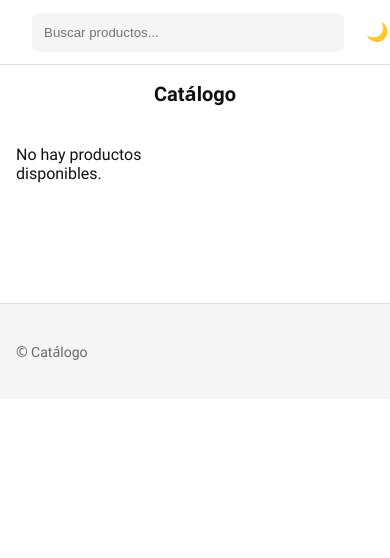
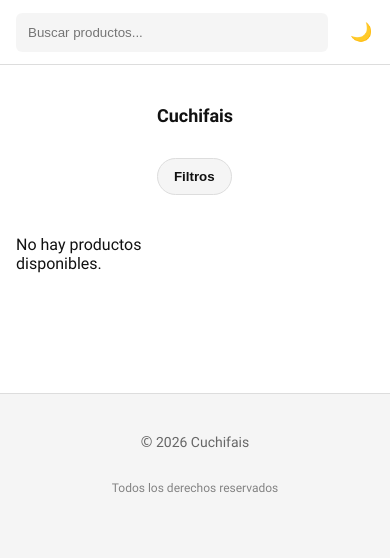
Before and after one commit to VScevdev/catalogico.shop, a Django app: page / in a window 390 px wide. Shown: the top 558 px of the page. Run offline with Django 5.2, Linux system fonts and the light colour scheme; data that the repository does not hold is empty.

Commit message:
Tablet + Mobile + Mobile S finished and responsive. SITE_NAME added to settings.

```diff
--- /dev/null
+++ b/apps/catalog/context_processors.py
@@ -0,0 +1,8 @@
+from django.conf import settings
+from datetime import datetime
+
+def site_settings(request):
+    return {
+        "SITE_NAME": getattr(settings, "SITE_NAME", "Catálogo"),
+        "year": datetime.now().year,
+    }
--- a/config/settings/base.py
+++ b/config/settings/base.py
@@ -12,6 +12,9 @@ https://docs.djangoproject.com/en/6.0/ref/settings/
 
 from pathlib import Path
 import os
+
+#-- Nombre de la tienda --#
+SITE_NAME = "Cuchifais"
 
 # Build paths inside the project like this: BASE_DIR / 'subdir'.
 BASE_DIR = Path(__file__).resolve().parent.parent.parent
@@ -68,9 +71,12 @@ TEMPLATES = [
         'APP_DIRS': True,
         'OPTIONS': {
             'context_processors': [
+                'django.template.context_processors.debug',
                 'django.template.context_processors.request',
                 'django.contrib.auth.context_processors.auth',
                 'django.contrib.messages.context_processors.messages',
+
+                'apps.catalog.context_processors.site_settings'
             ],
         },
     },
--- a/static/css/layout/footer.css
+++ b/static/css/layout/footer.css
@@ -12,26 +12,34 @@
   display: flex;
   justify-content: space-between;
   align-items: center;
-  flex-wrap: wrap;
   gap: var(--space-md);
 }
 
-.site-footer p {
+.footer-left {
+  display: flex;
+  flex-direction: column;
+  gap: 4px;
+}
+
+.footer-copy {
   font-size: var(--font-size-sm);
   color: var(--color-muted);
 }
 
+.footer-legal {
+  font-size: var(--font-size-xs);
+  color: var(--color-muted);
+  opacity: 0.8;
+}
+
 /* Mobile */
 @media (max-width: 768px){
+  .footer-container {
+    flex-direction: column;
+    text-align: center;
+  }
 
+  .footer-right {
+    margin-top: var(--space-sm);
+  }
 }
-
-/* Tablet */
-@media (max-width: 1024px){
-
-}
-
-/* Desktop large */
-@media (min-width: 1400px){
-
-}
--- a/static/css/layout/header.css
+++ b/static/css/layout/header.css
@@ -106,15 +106,10 @@
 
 /* Mobile */
 @media (max-width: 768px){
-  .header-brand .brand-link{
-    position: absolute;
-    margin-left: auto;
-    margin-right: auto;
-    left: 0;
-    right: 0;
-    top: 5rem;
-    text-align: center;
-    font-size: var(--font-size-xl);
+
+  .header-brand,
+  .brand-link {
+    display: none;
   }
 
   .search-bar input {
@@ -124,4 +119,17 @@
   .search-bar button {
     display: none;
   }
+
+  .header-container {
+    display: flex;
+    flex-direction: row;
+    justify-content: space-evenly;
+  }
 }
+
+/* Mobile S */
+@media (max-width: 366px){
+  .search-bar input {
+    width: 10rem;
+  }
+}
--- a/static/css/pages/catalog.css
+++ b/static/css/pages/catalog.css
@@ -128,7 +128,22 @@ select {
   margin: var(--space-lg);
 }
 
+.filters-toggle {
+  display: none;
+}
 
+.catalog-sidebar-header {
+  display: none;
+}
+
+.mobile-brand,
+.mobile-brand-link {
+  display: none;
+}
+
+.catalog-overlay {
+  display: none;
+}
 
 /* Tablet */
 @media (max-width: 1024px){
@@ -139,12 +154,116 @@ select {
 
 /* Mobile */
 @media (max-width: 768px){
-    .catalog-layout {
+  .catalog-layout {
     display: block;
-    margin-top: var(--space-xlplus);
   }
 
-  .catalog-sidebar {
+  .catalog-overlay {
+    position: fixed;
+    inset: 0;
+    background: var(--color-bg);
+    opacity: 0.75;
+    z-index: 49;
     display: none;
   }
+  .catalog-overlay.is-active {
+    display: block;
+  }
+
+    .catalog-sidebar {
+    display: block; /* 👈 clave */
+    position: fixed;
+    top: var(--header-height);
+    left: 0;
+    justify-self: center;
+
+    width: 70%;
+    height: calc(100vh - var(--header-height));
+
+    background: var(--color-bg);
+    padding: var(--space-md);
+
+    overflow-y: auto;
+    z-index: 50;
+
+    transform: translateY(100%);
+    transition: transform var(--transition-normal);
+  }
+
+  .mobile-brand-header,
+  .mobile-brand-link {
+    display: block;
+    justify-self: center;
+    margin-top: var(--space-xlplus);
+    text-decoration: none;
+    color: var(--color-text);
+    font-size: var(--font-size-lg);
+    font-weight: bold;
+  }
+
+  .catalog-sidebar-header {
+    display: flex;
+    justify-content: space-between;
+    align-items: center;
+
+    padding-bottom: var(--space-sm);
+    margin-bottom: var(--space-md);
+
+    border-bottom: 1px solid var(--color-border);
+    font-size: var(--font-size-lg);
+    font-weight: bold;
+  }
+
+  .filters-close {
+    background: none;
+    border: none;
+    font-size: 24px;
+    line-height: 1;
+    cursor: pointer;
+    color: var(--color-text);
+  }
+
+  .filters-toggle {
+    display: inline-flex;
+    position: relative;
+    align-items: center;
+    justify-content: center;
+
+    margin-top: var(--space-xl);
+    padding: 10px 16px;
+
+    border-radius: 999px;
+    border: 1px solid var(--color-border);
+
+    background: var(--color-surface);
+    color: var(--color-text);
+    font-weight: bold;
+    cursor: pointer;
+  }
+
+  .filters-badge {
+  position: absolute;
+  top: -6px;
+  right: -10px;
+
+  background: var(--color-primary);
+  color: white;
+
+  font-size: 12px;
+  font-weight: bold;
+  line-height: 1;
+
+  padding: 4px 6px;
+  border-radius: 999px;
 }
+
+
+
+  .catalog-sidebar.is-open {
+    transform: translateY(0);
+  }
+
+  .category-filters {
+    display: flex;
+  }
+}
--- /dev/null
+++ b/static/js/catalog_filters.js
@@ -0,0 +1,27 @@
+document.addEventListener("DOMContentLoaded", () => {
+  const toggle = document.querySelector(".filters-toggle");
+  const closeBtn = document.querySelector(".filters-close");
+  const sidebar = document.querySelector(".catalog-sidebar");
+  const overlay = document.querySelector(".catalog-overlay");
+
+  if (!toggle || !sidebar || !overlay) return;
+
+  function openSidebar() {
+    sidebar.classList.add("is-open");
+    overlay.classList.add("is-active");
+    toggle.setAttribute("aria-expanded", "true");
+  }
+
+  function closeSidebar() {
+    sidebar.classList.remove("is-open");
+    overlay.classList.remove("is-active");
+    toggle.setAttribute("aria-expanded", "false");
+  }
+
+  toggle.addEventListener("click", openSidebar);
+  overlay.addEventListener("click", closeSidebar);
+
+  if (closeBtn) {
+    closeBtn.addEventListener("click", closeSidebar);
+  }
+});
--- a/templates/base/base.html
+++ b/templates/base/base.html
@@ -22,5 +22,6 @@
 
     <script src="{% static 'js/theme.js' %}"></script>
     <script src="{% static 'js/detail_slider.js' %}"></script>
+    <script src="{% static 'js/catalog_filters.js' %}"></script>
 </body>
 </html>
--- a/templates/base/footer.html
+++ b/templates/base/footer.html
@@ -2,7 +2,12 @@
   <div class="footer-container">
 
     <div class="footer-left">
-      <p>© {{ year }} {{ SITE_NAME|default:"Catálogo" }}</p>
+      <p class="footer-copy">
+        © {{ year }} {{ SITE_NAME|default:"Catálogo" }}
+      </p>
+      <p class="footer-legal">
+        Todos los derechos reservados
+      </p>
     </div>
 
     <div class="footer-right">
--- a/templates/catalog/catalog.html
+++ b/templates/catalog/catalog.html
@@ -5,10 +5,31 @@
 {% block content %}
 <section class="catalog-wrapper">
 
+    <div class="mobile-brand-header">
+        <a href="/" class="mobile-brand-link">
+            {{ SITE_NAME|default:"Catálogo" }}
+        </a>
+        <button class="filters-toggle" aria-expanded="false">
+            Filtros
+            {% if active_filters %}
+                <span class="filters-badge"> {{ active_filters|length }} </span>
+            {% endif %}
+        </button>
+    </div>
+
+
+
     <section class="catalog-layout">
 
+        <div class="catalog-overlay"></div>
         <!-- Sidebar -->
         <aside class="catalog-sidebar">
+            <div class="catalog-sidebar-header">
+                <span>Filtros</span>
+                <button class="filters-close" aria-label="Cerrar filtros">
+                    X
+                </button>
+            </div>
             {% if active_filters %}
             <div class="active-filters">
                 {% for chip in active_filters %}
```
